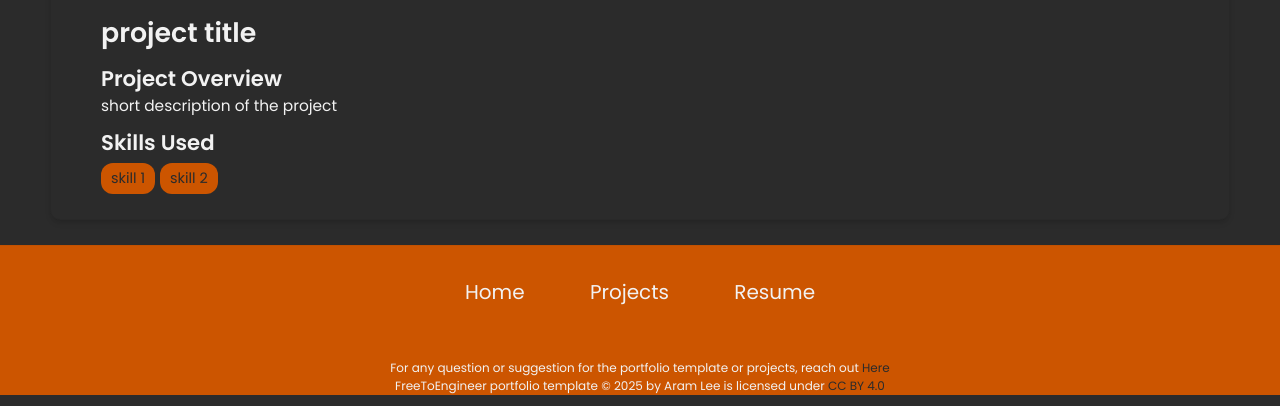
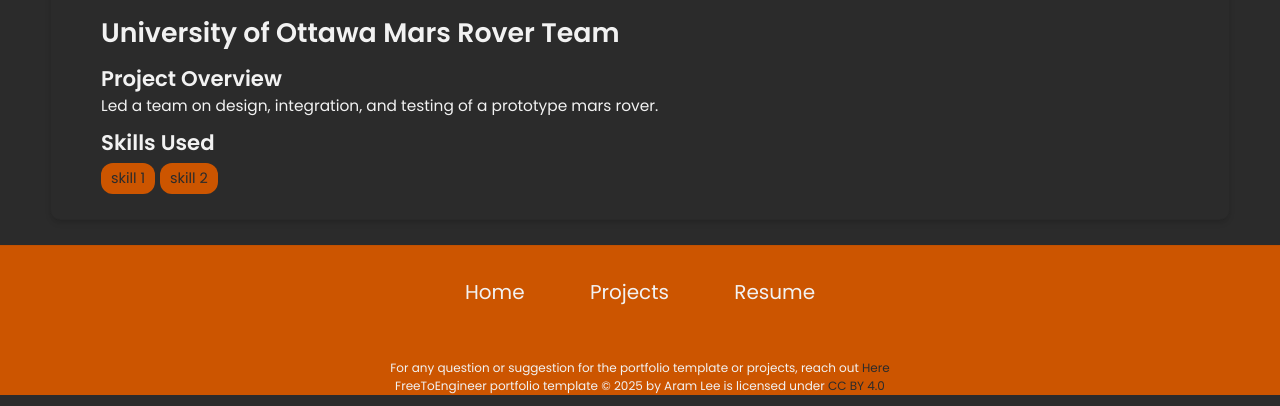
Before and after one commit to Alvin-Htet/Alvin-Htet.github.io, a Jekyll site: the page built from _projects/Prototype Mars Rover/index.md, in a window 1280 px wide, cut to the strip 494-900 px from the top of the page. Built offline with Jekyll 4.4.1, drawn with Linux system fonts in a browser that asks for light colours.

Commit message:
Update index.md

```diff
--- a/_projects/Prototype Mars Rover/index.md
+++ b/_projects/Prototype Mars Rover/index.md
@@ -1,9 +1,9 @@
 ---
 layout: post
-title: project title
-description:  short description of the project
+title: University of Ottawa Mars Rover Team
+description:  Led a team on design, integration, and testing of a prototype mars rover.
 skills:
 - skill 1
 - skill 2
-main-image: /project.webp
+main-image: /work_2.jpg
 ---
```
